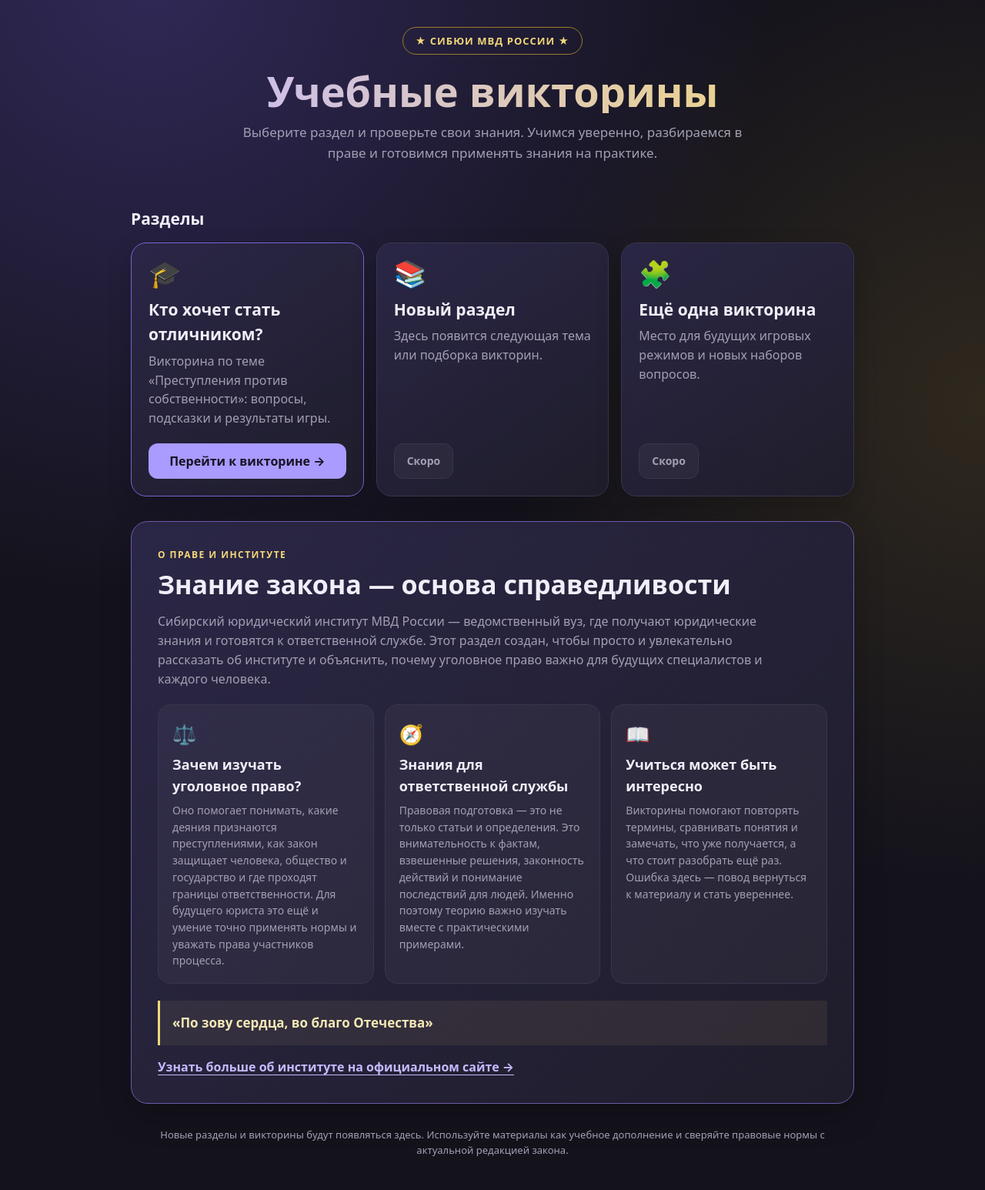
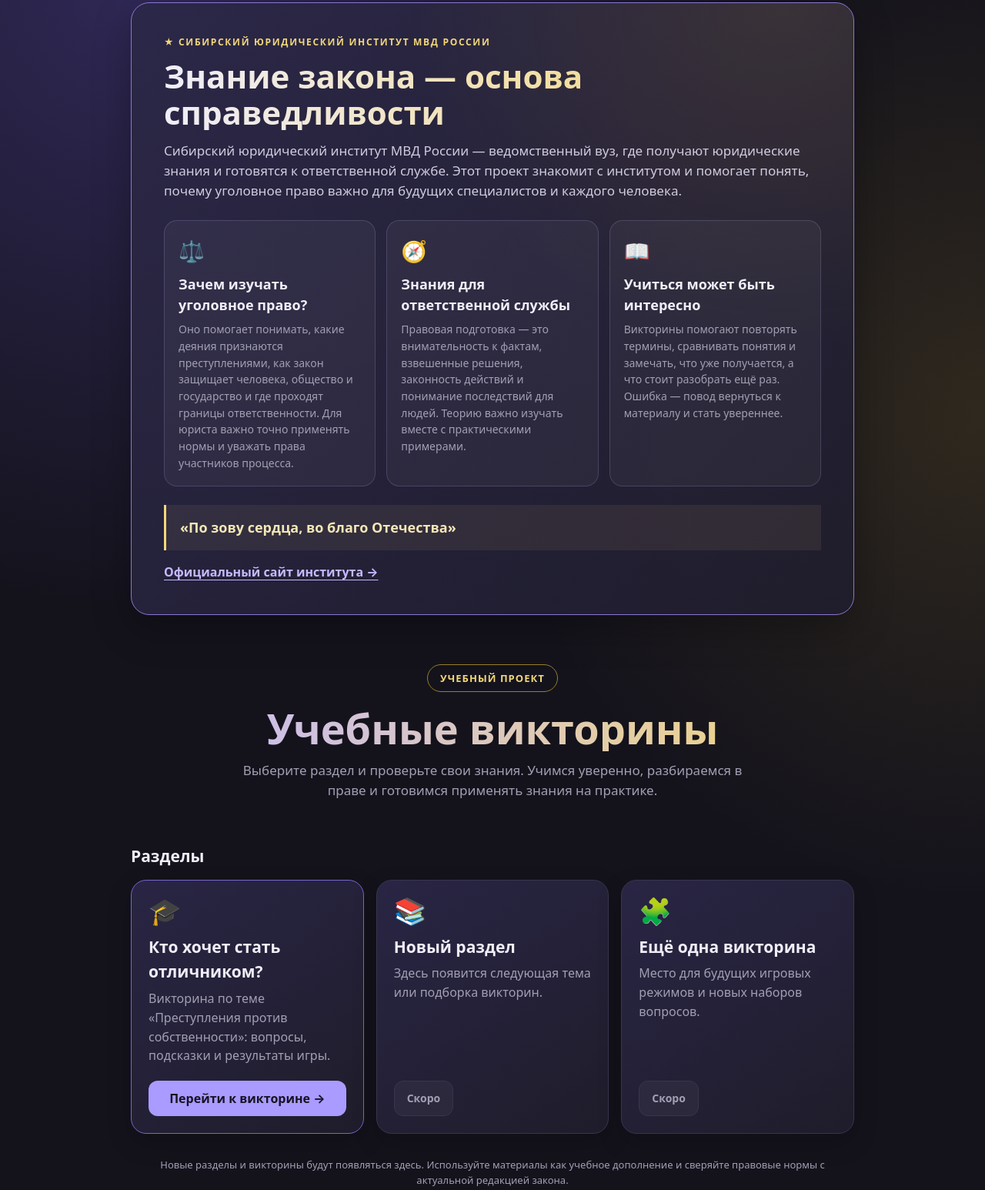
Before and after one commit to sos8bk-svg/otlichnik, a plain HTML site: page home.html in a window 1280 px wide. Shown: the part 33-1579 px from the top of the page at 77% size. Drawn offline with Linux system fonts and the light colour scheme.

Commit message:
Move institute and law section to top of home page

```diff
--- a/home.html
+++ b/home.html
@@ -25,16 +25,16 @@ h1{font-size:clamp(34px,7vw,54px);line-height:1.08;margin:18px 0 12px;background
 .link{background:var(--accent);color:#171324;transition:transform .15s,filter .15s}
 .link:hover{transform:translateY(-2px);filter:brightness(1.08)}
 .soon{align-self:flex-start;border:1px solid var(--border);background:rgba(255,255,255,.04);color:var(--mut);font-size:14px}
-.about{margin-top:32px;padding:clamp(20px,4vw,34px);border:1px solid #6d5aa9;border-radius:22px;background:linear-gradient(135deg,rgba(43,39,72,.96),rgba(31,29,43,.97));box-shadow:0 16px 40px rgba(0,0,0,.22)}
-.about-kicker{color:var(--gold);font-size:12px;font-weight:800;letter-spacing:.12em;text-transform:uppercase}
-.about h2{margin:8px 0 12px;font-size:clamp(25px,4vw,34px);line-height:1.2}
-.about-intro{max-width:800px;color:var(--mut);font-size:16px}
-.about-grid{display:grid;grid-template-columns:repeat(auto-fit,minmax(min(100%,260px),1fr));gap:14px;margin-top:20px}
-.about-item{padding:18px;border:1px solid var(--border);border-radius:16px;background:rgba(255,255,255,.035)}
-.about-item .symbol{font-size:25px}
-.about-item h3{margin:8px 0 6px;font-size:18px}
+.about{margin-top:0;margin-bottom:32px;padding:clamp(22px,5vw,42px);border:1px solid #8a75d1;border-radius:24px;background:radial-gradient(ellipse at 90% 0%,rgba(201,162,39,.13),transparent 40%),linear-gradient(135deg,rgba(43,39,72,.98),rgba(31,29,43,.98));box-shadow:0 18px 50px rgba(0,0,0,.28)}
+.about-kicker{color:var(--gold);font-size:12px;font-weight:800;letter-spacing:.14em;text-transform:uppercase}
+.about h2{max-width:760px;margin:10px 0 14px;font-size:clamp(28px,5vw,42px);line-height:1.12;background:linear-gradient(90deg,#f0eef8,#f3d77a);background-clip:text;-webkit-background-clip:text;color:transparent}
+.about-intro{max-width:850px;margin:0;color:#d0ccdf;font-size:17px}
+.about-grid{display:grid;grid-template-columns:repeat(auto-fit,minmax(min(100%,250px),1fr));gap:14px;margin-top:24px}
+.about-item{padding:18px;border:1px solid rgba(201,190,255,.18);border-radius:17px;background:rgba(255,255,255,.045)}
+.about-item .symbol{font-size:27px}
+.about-item h3{margin:9px 0 6px;font-size:18px}
 .about-item p{margin:0;color:var(--mut);font-size:14px}
-.motto{margin:22px 0 0;padding:16px;border-left:3px solid var(--gold);background:rgba(243,215,122,.07);color:#f3e7b6;font-size:17px;font-weight:650}
+.motto{margin:24px 0 0;padding:16px 18px;border-left:3px solid var(--gold);background:rgba(243,215,122,.07);color:#f3e7b6;font-size:18px;font-weight:700}
 .about-link{display:inline-block;margin-top:16px;color:#c5baff;font-weight:700;text-decoration-thickness:1px;text-underline-offset:4px}
 footer{text-align:center;margin-top:30px;color:var(--mut);font-size:13px}
 :focus-visible{outline:3px solid var(--gold);outline-offset:3px}
@@ -43,57 +43,30 @@ footer{text-align:center;margin-top:30px;color:var(--mut);font-size:13px}
 </head>
 <body>
 <main>
+<section class="about" aria-labelledby="about-title">
+  <div class="about-kicker">★ Сибирский юридический институт МВД России</div>
+  <h2 id="about-title">Знание закона — основа справедливости</h2>
+  <p class="about-intro">Сибирский юридический институт МВД России — ведомственный вуз, где получают юридические знания и готовятся к ответственной службе. Этот проект знакомит с институтом и помогает понять, почему уголовное право важно для будущих специалистов и каждого человека.</p>
+  <div class="about-grid">
+    <article class="about-item"><div class="symbol" aria-hidden="true">⚖️</div><h3>Зачем изучать уголовное право?</h3><p>Оно помогает понимать, какие деяния признаются преступлениями, как закон защищает человека, общество и государство и где проходят границы ответственности. Для юриста важно точно применять нормы и уважать права участников процесса.</p></article>
+    <article class="about-item"><div class="symbol" aria-hidden="true">🧭</div><h3>Знания для ответственной службы</h3><p>Правовая подготовка — это внимательность к фактам, взвешенные решения, законность действий и понимание последствий для людей. Теорию важно изучать вместе с практическими примерами.</p></article>
+    <article class="about-item"><div class="symbol" aria-hidden="true">📖</div><h3>Учиться может быть интересно</h3><p>Викторины помогают повторять термины, сравнивать понятия и замечать, что уже получается, а что стоит разобрать ещё раз. Ошибка — повод вернуться к материалу и стать увереннее.</p></article>
+  </div>
+  <blockquote class="motto">«По зову сердца, во благо Отечества»</blockquote>
+  <a class="about-link" href="https://сибюи.мвд.рф/" target="_blank" rel="noopener noreferrer">Официальный сайт института →</a>
+</section>
 <header>
-  <div class="brand">★ СибЮИ МВД России ★</div>
+  <div class="brand">Учебный проект</div>
   <h1>Учебные викторины</h1>
   <p class="lead">Выберите раздел и проверьте свои знания. Учимся уверенно, разбираемся в праве и готовимся применять знания на практике.</p>
 </header>
 <section aria-labelledby="sections-title">
   <h2 class="section-title" id="sections-title">Разделы</h2>
   <div class="grid">
-    <article class="card primary">
-      <div class="icon" aria-hidden="true">🎓</div>
-      <h3>Кто хочет стать отличником?</h3>
-      <p>Викторина по теме «Преступления против собственности»: вопросы, подсказки и результаты игры.</p>
-      <a class="link" href="./index.html">Перейти к викторине <span aria-hidden="true">&nbsp;→</span></a>
-    </article>
-    <article class="card" aria-label="Новый раздел будет добавлен позже">
-      <div class="icon" aria-hidden="true">📚</div>
-      <h3>Новый раздел</h3>
-      <p>Здесь появится следующая тема или подборка викторин.</p>
-      <span class="soon">Скоро</span>
-    </article>
-    <article class="card" aria-label="Новый раздел будет добавлен позже">
-      <div class="icon" aria-hidden="true">🧩</div>
-      <h3>Ещё одна викторина</h3>
-      <p>Место для будущих игровых режимов и новых наборов вопросов.</p>
-      <span class="soon">Скоро</span>
-    </article>
+    <article class="card primary"><div class="icon" aria-hidden="true">🎓</div><h3>Кто хочет стать отличником?</h3><p>Викторина по теме «Преступления против собственности»: вопросы, подсказки и результаты игры.</p><a class="link" href="./index.html">Перейти к викторине <span aria-hidden="true">&nbsp;→</span></a></article>
+    <article class="card" aria-label="Новый раздел будет добавлен позже"><div class="icon" aria-hidden="true">📚</div><h3>Новый раздел</h3><p>Здесь появится следующая тема или подборка викторин.</p><span class="soon">Скоро</span></article>
+    <article class="card" aria-label="Новый раздел будет добавлен позже"><div class="icon" aria-hidden="true">🧩</div><h3>Ещё одна викторина</h3><p>Место для будущих игровых режимов и новых наборов вопросов.</p><span class="soon">Скоро</span></article>
   </div>
-</section>
-<section class="about" aria-labelledby="about-title">
-  <div class="about-kicker">О праве и институте</div>
-  <h2 id="about-title">Знание закона — основа справедливости</h2>
-  <p class="about-intro">Сибирский юридический институт МВД России — ведомственный вуз, где получают юридические знания и готовятся к ответственной службе. Этот раздел создан, чтобы просто и увлекательно рассказать об институте и объяснить, почему уголовное право важно для будущих специалистов и каждого человека.</p>
-  <div class="about-grid">
-    <article class="about-item">
-      <div class="symbol" aria-hidden="true">⚖️</div>
-      <h3>Зачем изучать уголовное право?</h3>
-      <p>Оно помогает понимать, какие деяния признаются преступлениями, как закон защищает человека, общество и государство и где проходят границы ответственности. Для будущего юриста это ещё и умение точно применять нормы и уважать права участников процесса.</p>
-    </article>
-    <article class="about-item">
-      <div class="symbol" aria-hidden="true">🧭</div>
-      <h3>Знания для ответственной службы</h3>
-      <p>Правовая подготовка — это не только статьи и определения. Это внимательность к фактам, взвешенные решения, законность действий и понимание последствий для людей. Именно поэтому теорию важно изучать вместе с практическими примерами.</p>
-    </article>
-    <article class="about-item">
-      <div class="symbol" aria-hidden="true">📖</div>
-      <h3>Учиться может быть интересно</h3>
-      <p>Викторины помогают повторять термины, сравнивать понятия и замечать, что уже получается, а что стоит разобрать ещё раз. Ошибка здесь — повод вернуться к материалу и стать увереннее.</p>
-    </article>
-  </div>
-  <blockquote class="motto">«По зову сердца, во благо Отечества»</blockquote>
-  <a class="about-link" href="https://сибюи.мвд.рф/" target="_blank" rel="noopener noreferrer">Узнать больше об институте на официальном сайте →</a>
 </section>
 <footer>Новые разделы и викторины будут появляться здесь. Используйте материалы как учебное дополнение и сверяйте правовые нормы с актуальной редакцией закона.</footer>
 </main>
```
